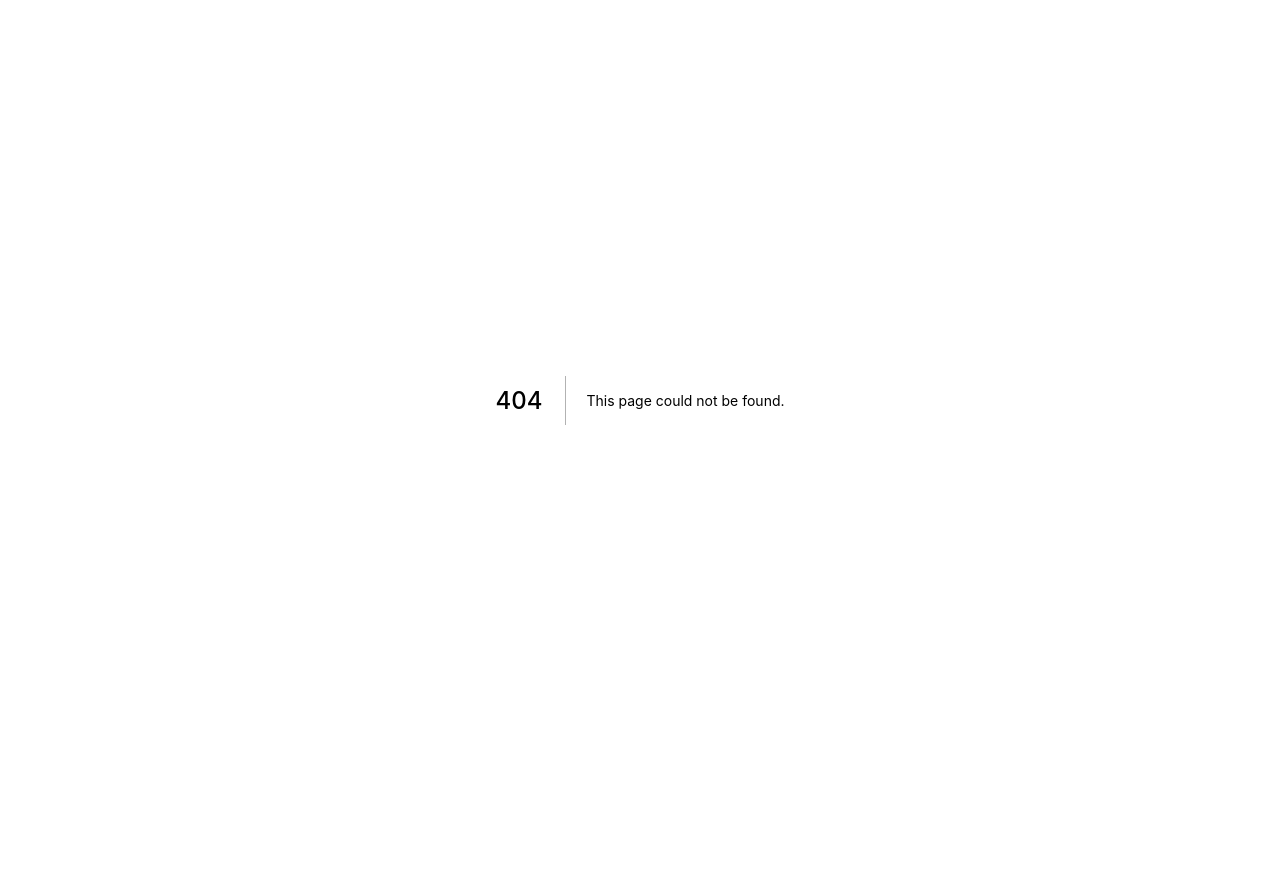
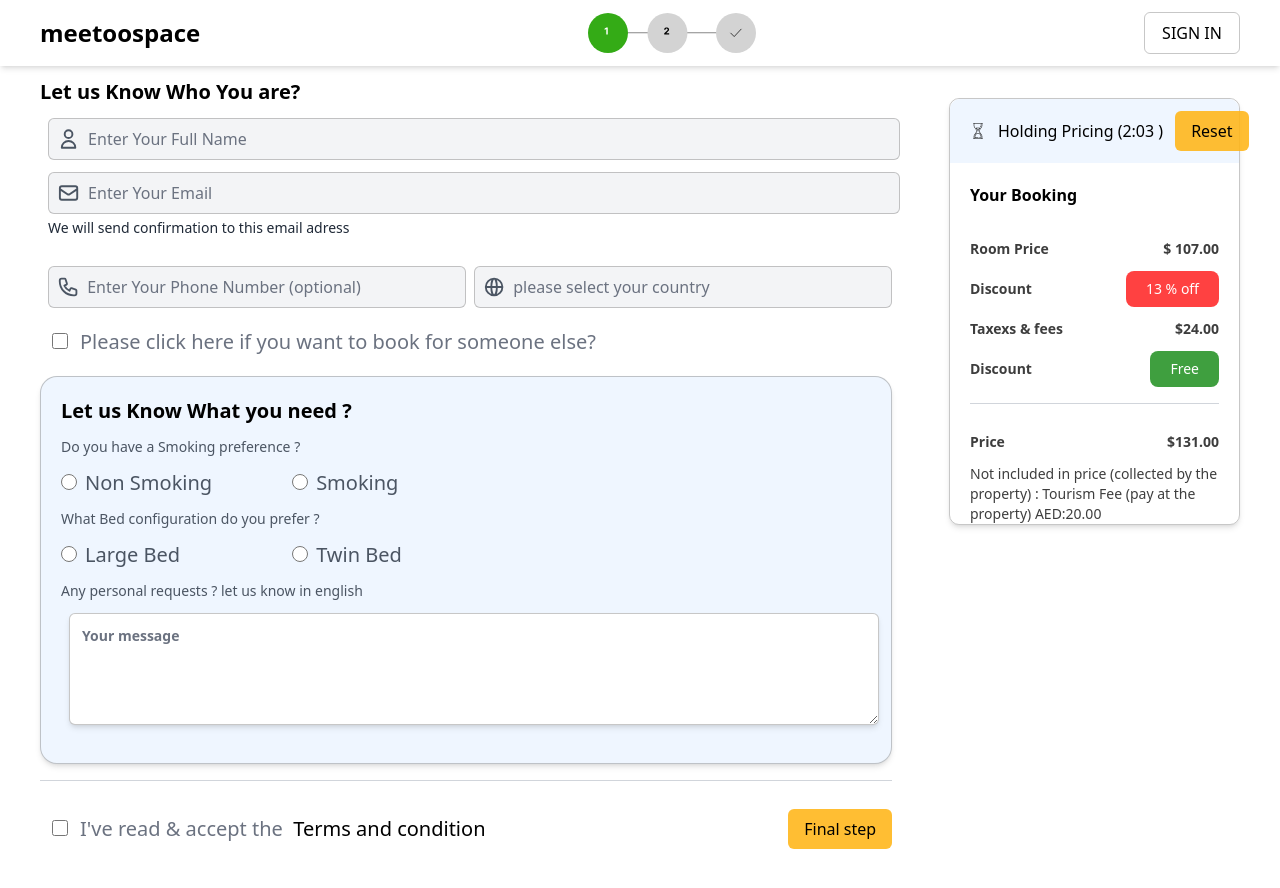
Before and after one commit to premshetty/metoospace, a Next.js app: page /form2 in a window 1280 px wide. Before the commit this address had no page. Shown: the top 888 px of the page. Before the commit the page ends 800 px from the top, so only its background shows below. Built offline with nearby package versions, Linux system fonts and the light colour scheme.

Commit message:
design 2

```diff
--- a/components/Booking/BookingContainer.js
+++ b/components/Booking/BookingContainer.js
@@ -1,7 +1,7 @@
 import React from 'react'
 import BookingForm from './BookingForm'
 import PriceCard from './PriceCard'
-import Navbar from './../Navbar'
+import Navbar from './Navbar'
 
 function BookingContainer() {
   return (
--- a/components/Navbar.js
+++ b/components/Booking/Navbar.js
@@ -1,5 +1,5 @@
 import React from 'react'
-import Stepper from './Booking/Stepper'
+import Stepper from './Stepper'
 
 function Navbar() {
   return (
--- /dev/null
+++ b/components/Booking2/Bcontainer.js
@@ -0,0 +1,14 @@
+import React from 'react'
+import BookingForm2 from './BookingForm2'
+import Navbar2 from './Navbar2'
+
+function Bcontainer() {
+  return (
+    <div className="w-full 2xl:max-w-7xl">
+      <Navbar2 />
+      <BookingForm2 />
+    </div>
+  )
+}
+
+export default Bcontainer
--- /dev/null
+++ b/components/Booking2/BookingForm2.js
@@ -0,0 +1,14 @@
+import React from 'react'
+import InputCointainer from './InputCointainer'
+import PriceCard2 from './PriceCard2'
+
+function BookingForm2() {
+  return (
+    <div className="grid w-full grid-cols-4 gap-3 px-10 py-3">
+      <InputCointainer />
+      <PriceCard2 />
+    </div>
+  )
+}
+
+export default BookingForm2
--- /dev/null
+++ b/components/Booking2/InputCointainer.js
@@ -0,0 +1,80 @@
+import React from 'react'
+import InputArea from './../Booking/InputArea'
+import WhatyouNeed from './../Booking/WhatyouNeed'
+import ButtonComponent from './../Booking/ButtonComponent'
+import {
+  UserIcon,
+  MailIcon,
+  GlobeAltIcon,
+  PhoneIcon,
+} from '@heroicons/react/outline'
+function InputCointainer() {
+  return (
+    <div className="col-span-3 w-[95%]">
+      <form>
+        <h2 className="text-xl font-bold text-black">
+          Let us Know Who You are?
+        </h2>
+        <InputArea
+          width="w-[100%]"
+          type="text"
+          placeholder="Enter Your Full Name"
+          icon={<UserIcon className="h-6 text-gray-600" />}
+          required={true}
+        />
+        <InputArea
+          width="w-[100%]"
+          type="email"
+          placeholder="Enter Your Email"
+          icon={<MailIcon className="h-6 text-gray-600" />}
+          required={true}
+        />
+        <p className="ml-2 mb-4 mt-1 text-sm text-gray-800">
+          We will send confirmation to this email adress
+        </p>
+        <div className="flex flex-col md:flex-row">
+          <InputArea
+            width="w-full md:w-[50%]"
+            type="tel"
+            placeholder="Enter Your Phone Number (optional)"
+            icon={<PhoneIcon className="h-6 text-gray-600" />}
+            required={false}
+          />
+          <InputArea
+            width="w-full md:w-[50%]"
+            type="tel"
+            placeholder="please select your country"
+            icon={<GlobeAltIcon className="h-6 text-gray-600" />}
+            required={false}
+          />
+        </div>
+
+        <div className="mt-5 ml-3">
+          <input type="checkbox" className="h-4 w-4" />
+          <label className="ml-3 text-xl text-gray-500">
+            Please click here if you want to book for someone else?
+          </label>
+        </div>
+        <WhatyouNeed />
+        <div class="py-4">
+          <div class="w-full border-t border-gray-300"></div>
+        </div>
+        <div className="block md:hidden"></div>
+        <div className="flex-start mt-3 flex flex-col gap-2 md:flex-row md:items-center md:justify-between md:gap-2 md:pb-10">
+          <div className=" ml-3">
+            <input type="checkbox" className="h-4 w-4" />
+            <label className="ml-3 text-xl text-gray-500">
+              I've read & accept the
+              <a href="#" className="text-black">
+                &nbsp; Terms and condition
+              </a>
+            </label>
+          </div>
+          <ButtonComponent name="Final step" />
+        </div>
+      </form>
+    </div>
+  )
+}
+
+export default InputCointainer
--- /dev/null
+++ b/components/Booking2/Navbar2.js
@@ -0,0 +1,15 @@
+import React from 'react'
+
+function Navbar2() {
+  return (
+    <div className="flex w-full items-center justify-between px-10 py-3 shadow-md">
+      <h1 className=" text-2xl font-bold text-black"> meetoospace</h1>
+      <img src="stepper.svg" alt="stepper" className="h-10 w-auto" />
+      <button className="w-24 rounded-md border-[1px] border-[#80808070] py-2 px-3 ">
+        SIGN IN
+      </button>
+    </div>
+  )
+}
+
+export default Navbar2
--- /dev/null
+++ b/components/Booking2/PriceCard2.js
@@ -0,0 +1,54 @@
+import React from 'react'
+import ButtonComponent from '../Booking/ButtonComponent'
+
+function PriceCard2() {
+  return (
+    <div className="w-full">
+      <div className="  mt-5  rounded-[10px] border-[1px] border-[#80808070] shadow-md  ">
+        <div className=" flex items-center gap-3 rounded-t-[10px] bg-blue-50 px-5 py-3">
+          <img src="sandClock.svg " className="h-4 w-auto" alt="holding" />
+          <p className="whitespace-nowrap">Holding Pricing (2:03 ) </p>
+          <ButtonComponent name="Reset" />
+        </div>
+        <h3 className="p-5 font-bold  text-black"> Your Booking </h3>
+        <div>
+          <div className="mt-3 flex items-center justify-between gap-3 px-5">
+            <p className="text-sm  font-bold text-[#000000c2]">Room Price</p>
+            <p className="text-sm  font-bold text-[#000000c2]">$ 107.00</p>
+          </div>
+          <div className="mt-3 flex items-center justify-between gap-3 px-5">
+            <p className="text-sm  font-bold text-[#000000c2]">Discount</p>
+            <p className="rounded-lg bg-[#ff0000be]  p-2 px-5 text-sm text-white">
+              13 % off
+            </p>
+          </div>
+          <div className="mt-3 flex items-center justify-between gap-3 px-5">
+            <p className="text-sm  font-bold text-[#000000c2]">Taxexs & fees</p>
+            <p className="text-sm  font-bold text-[#000000c2]">$24.00</p>
+          </div>
+          <div className="mt-3 flex items-center justify-between gap-3 px-5">
+            <p className="text-sm  font-bold text-[#000000c2]">Discount</p>
+            <p className="rounded-lg bg-[#008000c0]  p-2 px-5 text-sm text-white">
+              Free
+            </p>
+          </div>
+          <div class="py-4 px-5">
+            <div class="w-full border-t border-gray-300 "></div>
+          </div>
+          <div className="mt-3 flex items-center justify-between gap-3 px-5">
+            <p className="text-sm  font-bold text-[#000000c2]">Price</p>
+            <p className="text-sm  font-bold text-[#000000c2]">$131.00</p>
+          </div>
+          <div className="mt-3 flex w-[300px] items-center justify-between gap-3 px-5">
+            <p className="text-sm   text-[#000000c2]">
+              Not included in price (collected by the property) : Tourism Fee
+              (pay at the property) AED:20.00
+            </p>
+          </div>
+        </div>
+      </div>
+    </div>
+  )
+}
+
+export default PriceCard2
--- /dev/null
+++ b/pages/form2.js
@@ -0,0 +1,12 @@
+import React from 'react'
+import Bcontainer from '../components/Booking2/Bcontainer'
+
+function form2() {
+  return (
+    <div>
+      <Bcontainer />
+    </div>
+  )
+}
+
+export default form2
```
Also changed, not shown: public/stepper.svg (added).
